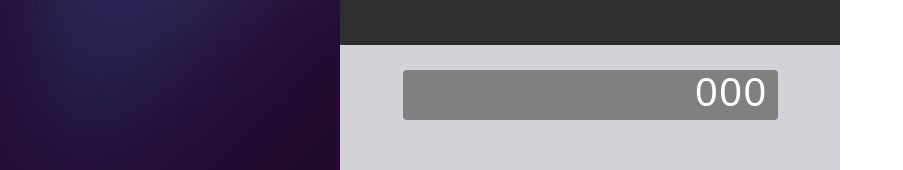
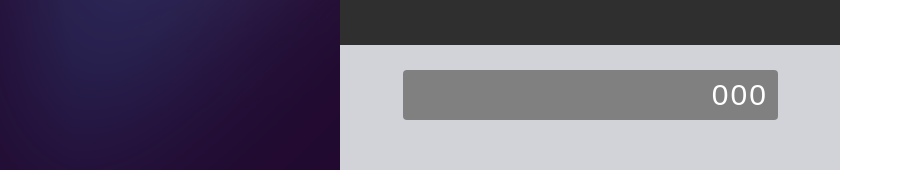
Before and after one commit to MasonBoom/Interactive-Card-Details-Form, a React (Create React App) app: page / in a window 1280 px wide. Shown: the part 569-739 px from the top of the page, without its empty margins (0-903 px from the left). Built offline with nearby package versions, Linux system fonts and the light colour scheme.

Commit message:
font change

```diff
--- a/src/app.styles.js
+++ b/src/app.styles.js
@@ -67,15 +67,16 @@ export const CvcSection = styled.div`
     width: 75%;
     background: grey;
     border-radius: 4px;
-    text-align: right;
     margin: 25px auto;
 
     span{
         font-family: 'Arial', sans-serif;
         font-style: normal;
-        font-size: 40px;
+        font-size: 30px;
         color: #FFFFFF;
         margin-right: 10px;
         letter-spacing: 2px;
+        float: right;
+        margin-top: 8px;
     }
 `;
```
